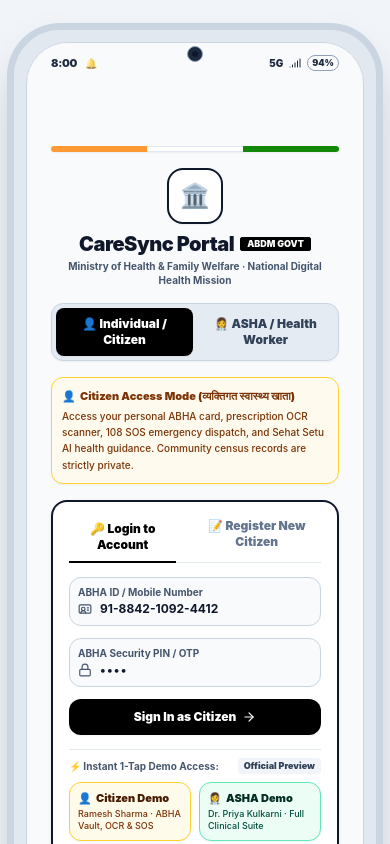
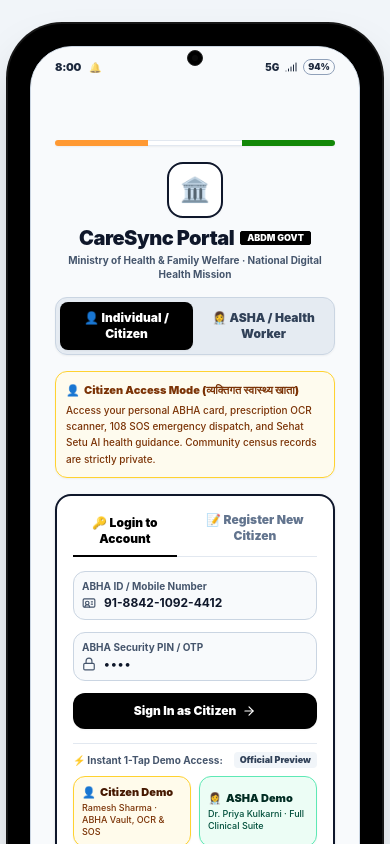
Before and after one commit to harshitpatraa/CareSync, a React (Vite) app: page / in a window 390 px wide. Shown: the top 844 px of the page. Built offline with nearby package versions, Linux system fonts and the light colour scheme.

Commit message:
style: make phone outer border and frame solid black

```diff
--- a/src/App.tsx
+++ b/src/App.tsx
@@ -266,13 +266,13 @@ const MobileDeviceApp: React.FC = () => {
         </div>
       </div>
 
-      {/* Android Device Outer Chassis - Clean Premium Device Frame */}
-      <div className={`relative ${phoneDimensions[phoneHeight]} bg-[#E2E8F0] rounded-[52px] p-3 shadow-2xl border-[6px] border-[#CBD5E1] flex flex-col overflow-hidden ring-1 ring-slate-300 transition-all duration-300`}>
+      {/* Android Device Outer Chassis - Solid Black Phone Frame & Border */}
+      <div className={`relative ${phoneDimensions[phoneHeight]} bg-black rounded-[54px] p-3 shadow-2xl border-[10px] border-black flex flex-col overflow-hidden ring-2 ring-neutral-900 transition-all duration-300`}>
 
         {/* Device Camera Punch Hole (Center Top) */}
         <div className="absolute top-4 left-1/2 -translate-x-1/2 z-50 flex items-center justify-center pointer-events-none">
-          <div className="w-4 h-4 bg-slate-800 rounded-full border border-slate-400 flex items-center justify-center">
-            <div className="w-1.5 h-1.5 rounded-full bg-slate-900"></div>
+          <div className="w-4 h-4 bg-black rounded-full border border-neutral-800 flex items-center justify-center">
+            <div className="w-1.5 h-1.5 rounded-full bg-neutral-950"></div>
           </div>
         </div>
 
```
